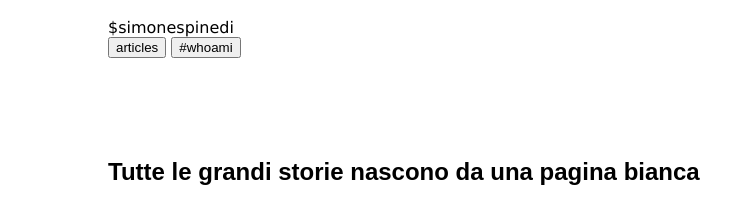
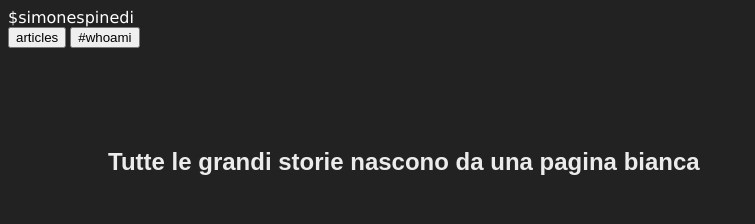
Before and after one commit to simonespinedi/astro-blog, an Astro site: page / in a window 1280 px wide. Shown: the whole page, without its empty margins (0-755 px from the left). Built offline with nearby package versions, Linux system fonts and the light colour scheme; Astro itself is replaced by a stand-in of ours.

Commit message:
changed background

```diff
--- a/src/pages/index.astro
+++ b/src/pages/index.astro
@@ -7,22 +7,24 @@ import '../styles/global.css'
 // Don't want to use any of this? Delete everything in this file, the `assets`, `components`, and `layouts` directories, and start fresh.
 ---
 
-
+<body>
 <nav class="header-container">
 	<header>
 		<div class="logo">
 			<div class="logo-text">$simonespinedi</div>
 		</div>
-		<div class="right-buttons">
-			<button class="article-button">articles</button>
-			<button class="whoami-button">#whoami</button>
-		</div>
+
 
 	</header>
 </nav>
+<div class="right-buttons">
+	<button class="article-button">articles</button>
+	<button class="whoami-button">#whoami</button>
+</div>
 
 <section class="central-section">
 	<div class="catchy-quotes">
 		<h1>Tutte le grandi storie nascono da una pagina bianca</h1>
 	</div>
 </section>
+</body>
--- a/src/styles/global.css
+++ b/src/styles/global.css
@@ -1,15 +1,16 @@
+
+body{
+
+    background-color: rgb(34, 34, 34);
+}
 .header-container{
-    padding-top: 10px;
-    padding-inline-start: 100px
-
-
-
+    margin: 0;
 }
 
 header{
 
     font-family: 'Lucida Sans', 'Lucida Sans Regular', 'Lucida Grande', 'Lucida Sans Unicode', Geneva, Verdana, sans-serif;
-
+    color: #fff;
 
 
 }
@@ -17,6 +18,12 @@ header{
 .right-buttons{
 
 
+
+
+
+}
+
+.article-buttons{
 
 }
 
@@ -29,5 +36,6 @@ header{
 
 .catchy-quotes{
 
-    font-family: Arial, Helvetica, sans-serif
+    font-family: Arial, Helvetica, sans-serif;
+    color: #ececec;
 }
```
